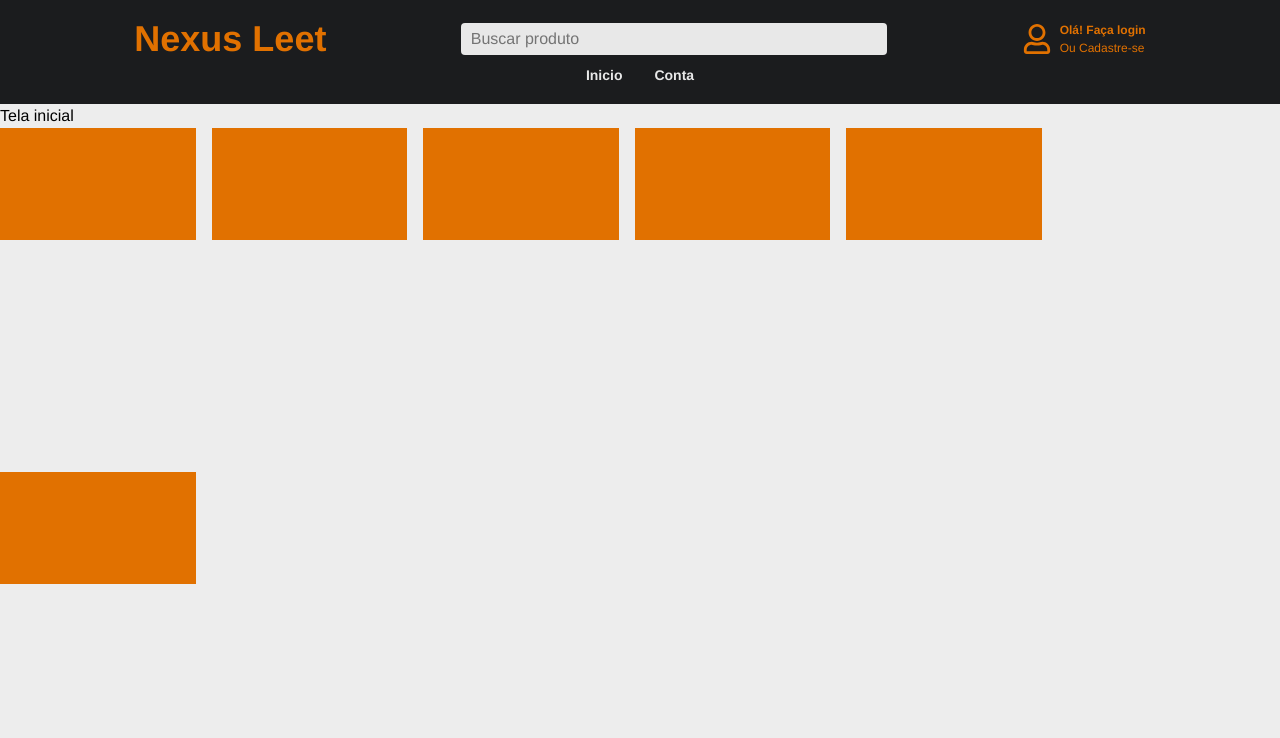
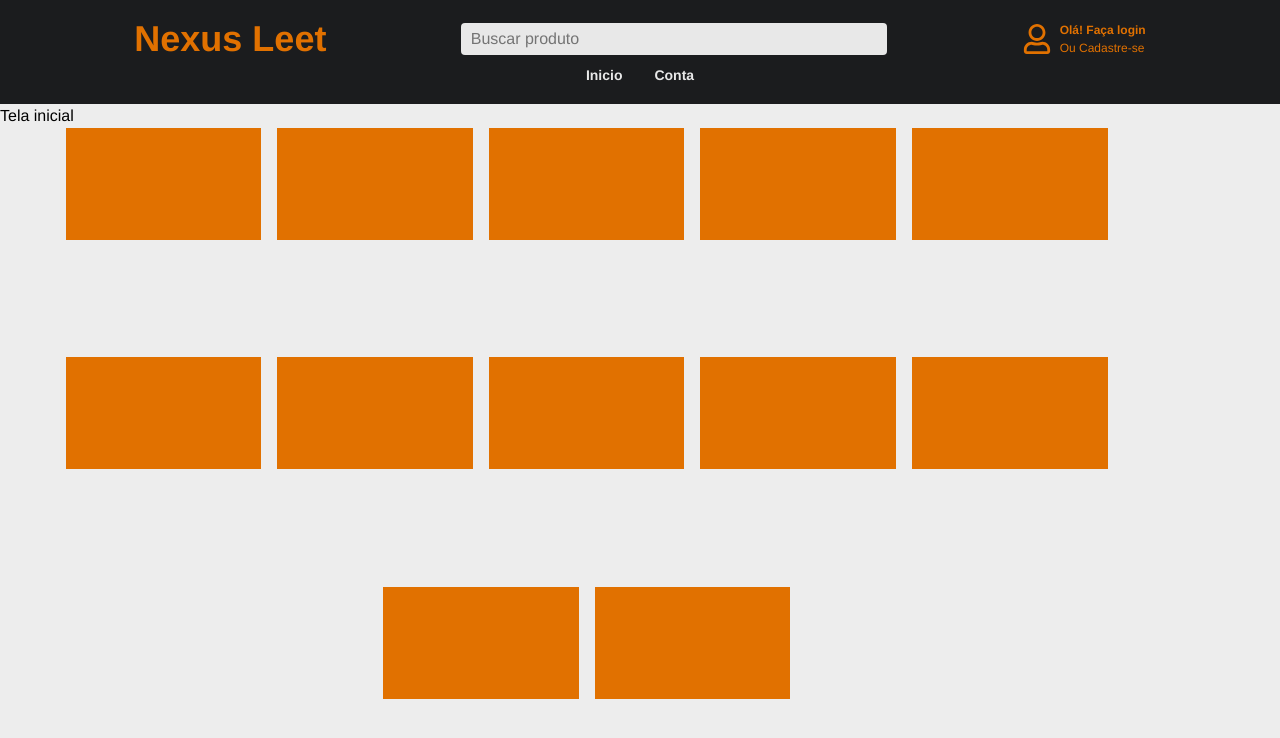
Before and after one commit to gustavocarvalho-ra/NextJs-NexusLeet, a Next.js app: page / in a window 1280 px wide. Shown: the top 738 px of the page. Built offline with nearby package versions, Linux system fonts and the light colour scheme; no server answers.

Commit message:
feat: test page

```diff
--- a/src/app/pag/main/page.tsx
+++ b/src/app/pag/main/page.tsx
@@ -8,7 +8,13 @@ export default function Main() {
     <div className="w-screen h-screen flex flex-col">
       <Header />
       <h1>Tela inicial</h1>
-      <div className='w-11/12 h-screen flex flex-wrap gap-4'>
+      <div className='w-11/12 h-screen flex flex-wrap gap-4 justify-center'>
+        <Card />
+        <Card />
+        <Card />
+        <Card />
+        <Card />
+        <Card />
         <Card />
         <Card />
         <Card />
```
